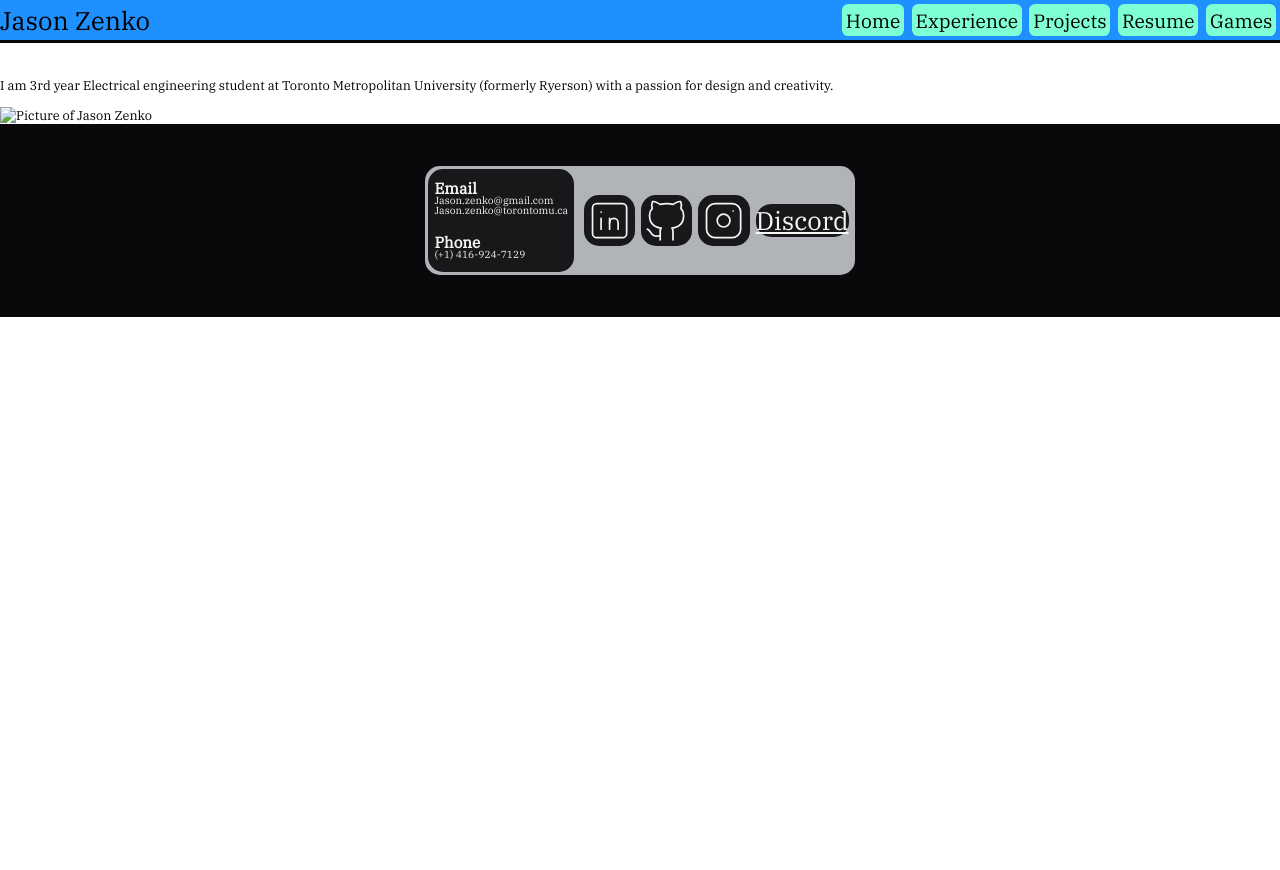
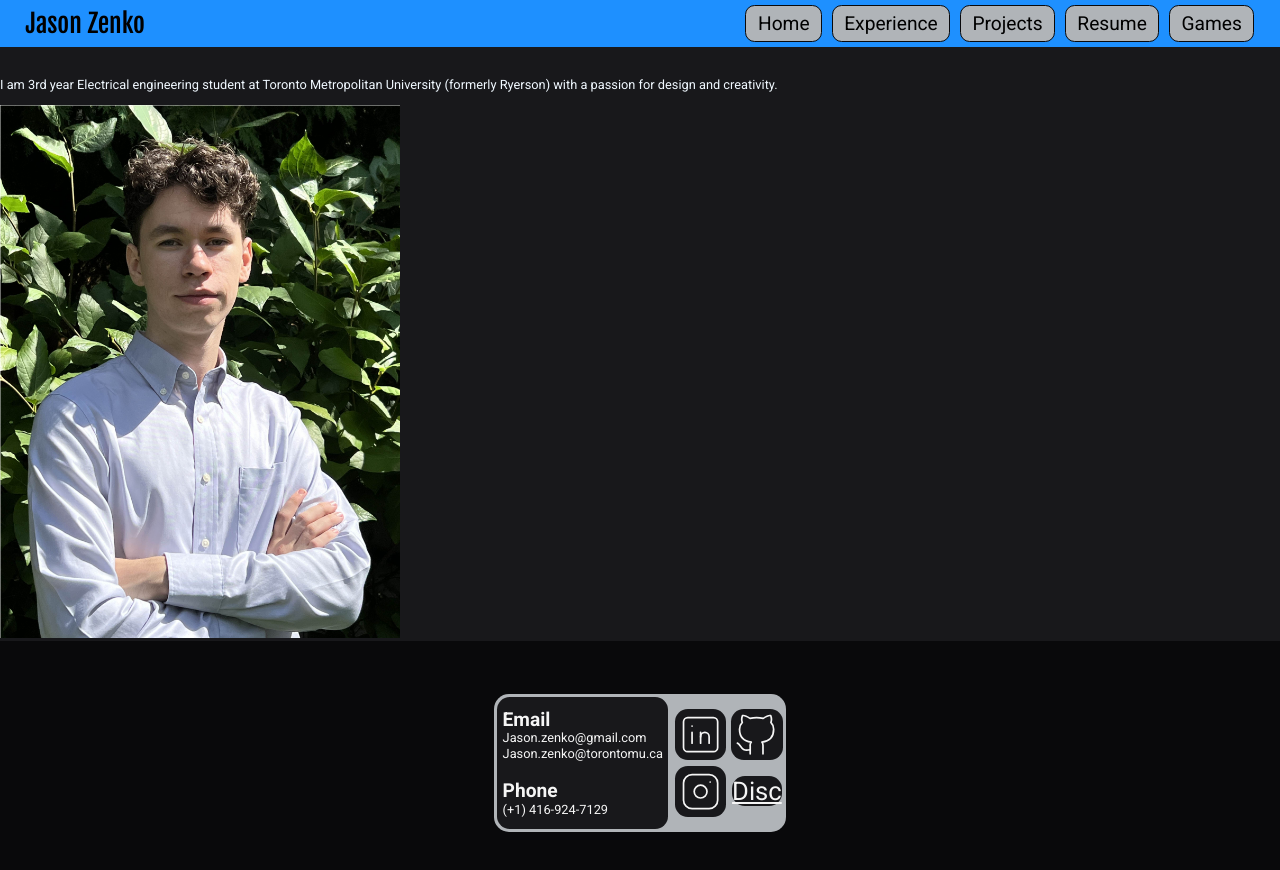
Before and after one commit to JkoVII/Website, a plain HTML site: page first-website/index.html in a window 1280 px wide. Before the commit the page ends 800 px from the top, so only its background shows below. Drawn offline with Linux system fonts and the light colour scheme.

Commit message:
Add files via upload

```diff
--- a/first-website/index.html
+++ b/first-website/index.html
@@ -3,7 +3,7 @@
   <head>
     <link rel="preconnect" href="https://fonts.googleapis.com">
     <link rel="preconnect" href="https://fonts.gstatic.com" crossorigin>
-    <link href="https://fonts.googleapis.com/css2?family=IBM+Plex+Serif&display=swap" rel="stylesheet">
+    <link href="https://fonts.googleapis.com/css2?family=Fjalla+One&family=Roboto+Mono:wght@100..700&family=Roboto:wght@100..900&display=swap" rel="stylesheet">
     <link href="styles/styleglobal.css" rel="stylesheet" />
     <link href="styles/stylehome.css" rel="stylesheet" />
     <meta charset="utf-8" />
@@ -32,15 +32,15 @@
 
 
 
-
+    <main>
     <div class="About me">
       <p>I am 3rd year Electrical engineering student at Toronto Metropolitan University (formerly Ryerson) with a passion for design and creativity.</p>
-      <img src="" alt="Picture of Jason Zenko" />
+      <img src="images/formalphoto.jpg" alt="Picture of Jason Zenko" />
     </div>
     <div class="Work"></div>
     <div class="Projects"></div>
     <div class="Resume"></div>
-
+    </main>
 
     <footer>
       <nav class="contact-container">
@@ -52,7 +52,7 @@
           <a href =""><svg xmlns="http://www.w3.org/2000/svg" class="icon icon-tabler h-6 w-6 group-hover:scale-125 duration-300 text-primary dark:text-white group-hover text-primary:dark:text-white/50 icon-tabler-brand-linkedin" viewBox="0 0 24 24" stroke-width="0.8" stroke="currentColor" fill="none" stroke-linecap="round" stroke-linejoin="round" data-astro-cid-yxtifmrq=""><path stroke="none" d="M0 0h24v24H0z" fill="none" data-astro-cid-yxtifmrq=""></path><path d="M4 4m0 2a2 2 0 0 1 2 -2h12a2 2 0 0 1 2 2v12a2 2 0 0 1 -2 2h-12a2 2 0 0 1 -2 -2z" data-astro-cid-yxtifmrq=""></path><path d="M8 11l0 5" data-astro-cid-yxtifmrq=""></path><path d="M8 8l0 .01" data-astro-cid-yxtifmrq=""></path><path d="M12 16l0 -5" data-astro-cid-yxtifmrq=""></path><path d="M16 16v-3a2 2 0 0 0 -4 0" data-astro-cid-yxtifmrq=""></path></svg></a>
           <a href =""><svg xmlns="http://www.w3.org/2000/svg" class="icon icon-tabler icon-tabler-brand-github h-6 w-6 group-hover:scale-125 duration-300 text-primary dark:text-white group-hover text-primary:dark:text-white/50" viewBox="0 0 24 24" stroke-width="0.8" stroke="currentColor" fill="none" stroke-linecap="round" stroke-linejoin="round" data-astro-cid-yxtifmrq=""><path stroke="none" d="M0 0h24v24H0z" fill="none" data-astro-cid-yxtifmrq=""></path><path d="M9 19c-4.3 1.4 -4.3 -2.5 -6 -3m12 5v-3.5c0 -1 .1 -1.4 -.5 -2c2.8 -.3 5.5 -1.4 5.5 -6a4.6 4.6 0 0 0 -1.3 -3.2a4.2 4.2 0 0 0 -.1 -3.2s-1.1 -.3 -3.5 1.3a12.3 12.3 0 0 0 -6.2 0c-2.4 -1.6 -3.5 -1.3 -3.5 -1.3a4.2 4.2 0 0 0 -.1 3.2a4.6 4.6 0 0 0 -1.3 3.2c0 4.6 2.7 5.7 5.5 6c-.6 .6 -.6 1.2 -.5 2v3.5" data-astro-cid-yxtifmrq=""></path></svg></a>
           <a href ="https://www.instagram.com/jason.zenko/"><svg xmlns="http://www.w3.org/2000/svg" class="icon icon-tabler icon-tabler-brand-instagram" width="24" height="24" viewBox="0 0 24 24" stroke-width="0.8" stroke="currentColor" fill="none" stroke-linecap="round" stroke-linejoin="round"><path stroke="none" d="M0 0h24v24H0z" fill="none"/><rect x="4" y="4" width="16" height="16" rx="4" /><circle cx="12" cy="12" r="3" /><path d="M16.5 7.5l0 .01" /></svg></a>
-          <a href ="">Discord</a>
+          <a href ="">Disc</a>
 
         </div>
       </nav>
--- a/first-website/styles/styleglobal.css
+++ b/first-website/styles/styleglobal.css
@@ -1,52 +1,62 @@
 
 html {
-  font-family: "IBM Plex Serif", serif;
-  font-weight: 400;
-  font-style: normal;
+  font-family: "Roboto", sans-serif;
+    font-optical-sizing: auto;
+    font-weight: 400;
+    font-style: normal;
+    font-variation-settings: "wdth" 100;
+    font-size: clamp(12px, 1vw, 18px);
 }
 
 body{
   margin: 0; /* fix body margin, should only be on header somehow */
-  font-size: 1vw;
-  padding-top: 5em ;
+  font-size: 1rem;
 }
 
 header {
-    position: fixed;
     width: 100%;
     top: 0;
     z-index: 1000;
     background-color: rgb(9,9,11);
-    padding-bottom: 3px;
+    padding-bottom: 0.3em 1em;
+    position: fixed;
 }
 
 .flex-container {
   display: flex;
   background-color: DodgerBlue;
-  font-size: 2vw;
+  font-size: clamp(1rem, 2vw, 2rem);
   justify-content: space-between;
   align-items: center;
 }
 
 .flex-container > div {
-  background-color: DodgerBlue;
-  padding: 0.em;
+  padding: 0.2em 1em;
   text-align: center;
 
+}
+.name{
+  font-family: "Fjalla One", sans-serif;
+  font-weight: 400;
+  font-style: normal;
 }
 
 .page-titles{
   display: flex;
   font-size: 1.5vw;
+  gap: 0.5em;
+  font-size: clamp(0.9rem, 1.5vw, 1.5rem);
 }
 
 .page-titles a {
   color: #000000;
   text-decoration: none;
-  background-color: aquamarine;
-  border-radius: 0.5vw;
-  padding: 0.2em;
-  margin: 0.2em;
+  background-color: rgb(176, 180, 184);
+  border: 0.1em solid rgb(9,9,11);
+  border-radius: 0.5em;
+  padding: 0.3em 0.6em;
+  flex: 1;
+  text-align: center;
 }
 
 .page-titles a:hover {
@@ -60,11 +70,13 @@ header {
 }
 
 .page-titles > div {
+
   background-color: rgb(9,9,11);
   text-align: center;
   padding: 0.2em;
   margin: 0.2em;
   border-radius: 0.5vw;
+
 
 }
 
@@ -75,9 +87,10 @@ footer {
   background-color: rgb(9,9,11);
 
   margin: 0px;
-  padding: 0.2em;
+  padding: 1em;
   text-align: center;
   justify-content: center;
+  flex-wrap: wrap;
 }
 
 .contact-container{
@@ -96,44 +109,41 @@ footer {
 
 .contact-container a{
   color:whitesmoke;
-
 }
 
 .text{
-background-color: rgb(24,24,27);
-float: left;
-text-align: left;
-font-size: 0.4em;
-padding: 2px;
-border-radius: 15px;
-border: 3px;
+  background-color: rgb(24,24,27);
+  text-align: left;
+  font-size: clamp(0.6rem, 1vw, 1rem);
+  padding: 0.2em;
+  border-radius: 1em;
 }
 
 .text > div{
-  margin: 0px;
-  padding: 4px;
-  border: 0px;
-  line-height:0.02em
-
+  padding: 0.2em;
+  line-height: 0.2;
 }
 
 svg {
-  width: 2em;
-  height: 2em;
+  width: clamp(2rem, 5vw, 4rem);
+  height: clamp(2rem, 5vw, 4rem);
 }
 
 .logos {
-  display: flex;
+  display: grid;
+  grid-template-columns: repeat(2, 1fr);
+  grid-template-rows: repeat(2, auto);
+  justify-items: center;
   align-items: center;
+  width: fit-content;
+  gap: 0.2em;
+  margin: auto;
 
 }
 
 .logos a {
   background-color: rgb(24,24,27);
-  margin: 3px;
-  padding: 0px;
-  border: 1px;
-  border-radius: 15px;
+  border-radius: 0.5em;
 
   display: flex;
   justify-content: center;
--- a/first-website/styles/stylehome.css
+++ b/first-website/styles/stylehome.css
@@ -0,0 +1,10 @@
+main{
+background-color: rgb(24,24,27);
+padding-top: 5em ;
+color: aliceblue;
+}
+
+img{
+    width: 50vh;
+    height: 0 auto;
+}
```
